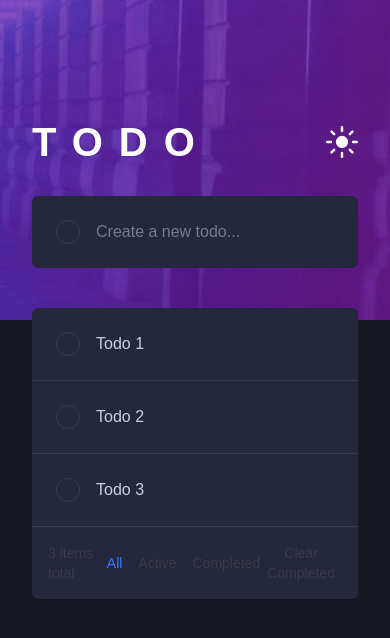
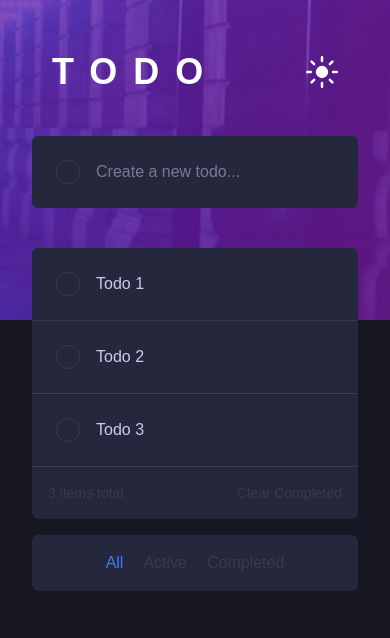
Before and after one commit to Eric-ArcoVerde/frontendmentor-todolist, a React (Vite) app: page / in a window 390 px wide. Shown: the top 638 px of the page. Built offline with nearby package versions, Linux system fonts and the light colour scheme; a web font is replaced by a local one.

Commit message:
feat: correção de sugestões de tipagem

```diff
--- a/src/components/TodoHeader/index.tsx
+++ b/src/components/TodoHeader/index.tsx
@@ -6,10 +6,17 @@ const TodoHeader = () => {
 
   const { theme, toggleTheme } = useContext(ThemeContext) //é o hook do useContext, aqui desestrutura o objeto. theme representa o tema atual e toggleTheme a função que faz a troca do tema
 
+  //dava erro de tipagem porque them não era tipado e recebia any
+  //theme = ??? any - 1234, bata, null
+  //themeConfig[theme] = pode dar erro, porque eu nem sei de theme existe no themeConfig
+
+  //agora theme = 'light' || 'dark'
+  //themeConfig[theme] = sei que light ou dark existe no themeConfig
+
   return (
-    <header className='flex justify-between mb-6 pt-20'>
+    <header className='flex justify-between p-5 items-center mb-6'>
 
-      <h1 className='text-white text-[2.5rem] font-bold tracking-[1rem]'>TODO</h1>
+      <h1 className='text-white text-4xl sm:text-[2.5rem] font-bold tracking-[1rem]'>TODO</h1>
 
       <button className='cursor-pointer' onClick={toggleTheme}>
         <img className='w-8 h-8' src={`${themeConfig[theme].icon}`} alt="Alternar tema" />
--- a/src/components/TodoList/index.tsx
+++ b/src/components/TodoList/index.tsx
@@ -13,6 +13,7 @@ const TodoList = () => {
   const { theme } = useContext(ThemeContext)
 
   return (
+    <>
       <div className={`${themeConfig[theme].todo.backgroundColor} rounded-md`}>
         <ul>
           {todos.map((todo) => (
@@ -29,7 +30,8 @@ const TodoList = () => {
 
         <div className={`text-sm flex justify-between p-4 ${themeConfig[theme].layout.textColor}`}>
           <p>{todos.length} items total</p>
-        <div className="flex gap-4">
+
+          <div className="hidden sm:flex gap-4">
             <button className="text-bright-blue-500">All</button>
             <button>Active</button>
             <button>Completed</button>
@@ -38,6 +40,13 @@ const TodoList = () => {
           <button>Clear Completed</button>
         </div>
       </div>
+
+      <div className={`${themeConfig[theme].todo.backgroundColor} ${themeConfig[theme].layout.textColor} flex justify-center gap-5 py-4 rounded-md mt-4 sm:hidden`}>
+        <button className="text-bright-blue-500">All</button>
+        <button>Active</button>
+        <button>Completed</button>
+      </div>
+    </>
   )
 }
 
--- /dev/null
+++ b/src/context/ThemeContext.ts
@@ -0,0 +1,13 @@
+import { createContext } from "react";
+
+export type ThemeName = 'light' | 'dark';
+
+interface ThemeContextType {
+    theme: ThemeName;
+    toggleTheme:() => void;
+}
+
+export const ThemeContext = createContext<ThemeContextType>({
+    theme: 'dark',
+    toggleTheme: () => {}
+})
--- a/src/context/ThemeContext.tsx
+++ b/src/context/ThemeProvider.tsx
@@ -1,12 +1,9 @@
 import { createContext, useState } from 'react'
-
-export const ThemeContext = createContext({})
+import { ThemeContext, type ThemeName } from './ThemeContext'
 
 interface ThemeProviderProps {
     children: React.ReactNode //Serve para tipar qualquer coisa que o React pode rederizar, muito mais seguro usar que o any. Usa interface para Pros de componentes
 }
-
-type ThemeName = 'light' | 'dark';
 
 export const ThemeProvider = ({children} : ThemeProviderProps) => {
 
--- a/src/main.tsx
+++ b/src/main.tsx
@@ -2,7 +2,7 @@ import { StrictMode } from 'react'
 import { createRoot } from 'react-dom/client'
 import App from './App.tsx'
 import "./styles/globals.css"
-import { ThemeProvider } from './context/ThemeContext.tsx'
+import { ThemeProvider } from './context/ThemeProvider.tsx'
 
 createRoot(document.getElementById('root')!).render(
   <StrictMode>
```
Lines whose indentation alone changed are shown as unchanged.
